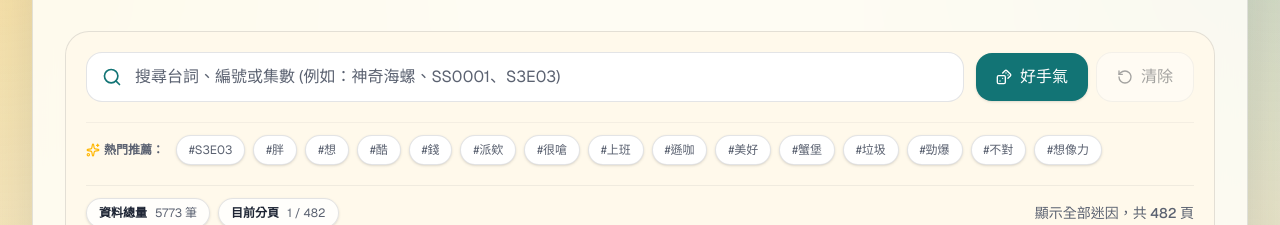
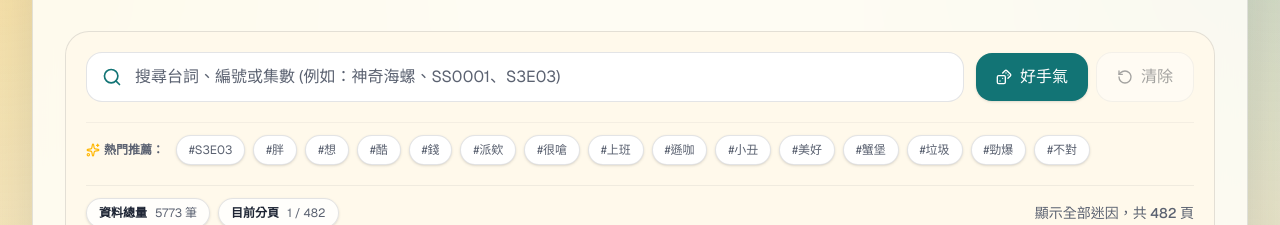
Before and after one commit to houbird/spongebob-secret-formula, a Next.js app: page /spongebob-secret-formula/ in a window 1280 px wide. Shown: the part 880-1105 px from the top of the page. Built offline with nearby package versions, Linux system fonts and the light colour scheme.

Commit message:
[chroe] keyword: add keyword recommended keywords list

```diff
--- a/components/home-screen.tsx
+++ b/components/home-screen.tsx
@@ -46,12 +46,12 @@ const RECOMMENDED_KEYWORDS = [
   "很嗆",
   "上班",
   "遜咖",
+  "小丑",
   "美好",
   "蟹堡",
   "垃圾",
   "勁爆",
   "不對",
-  "想像力",
 ];
 
 export function HomeScreen() {
```
